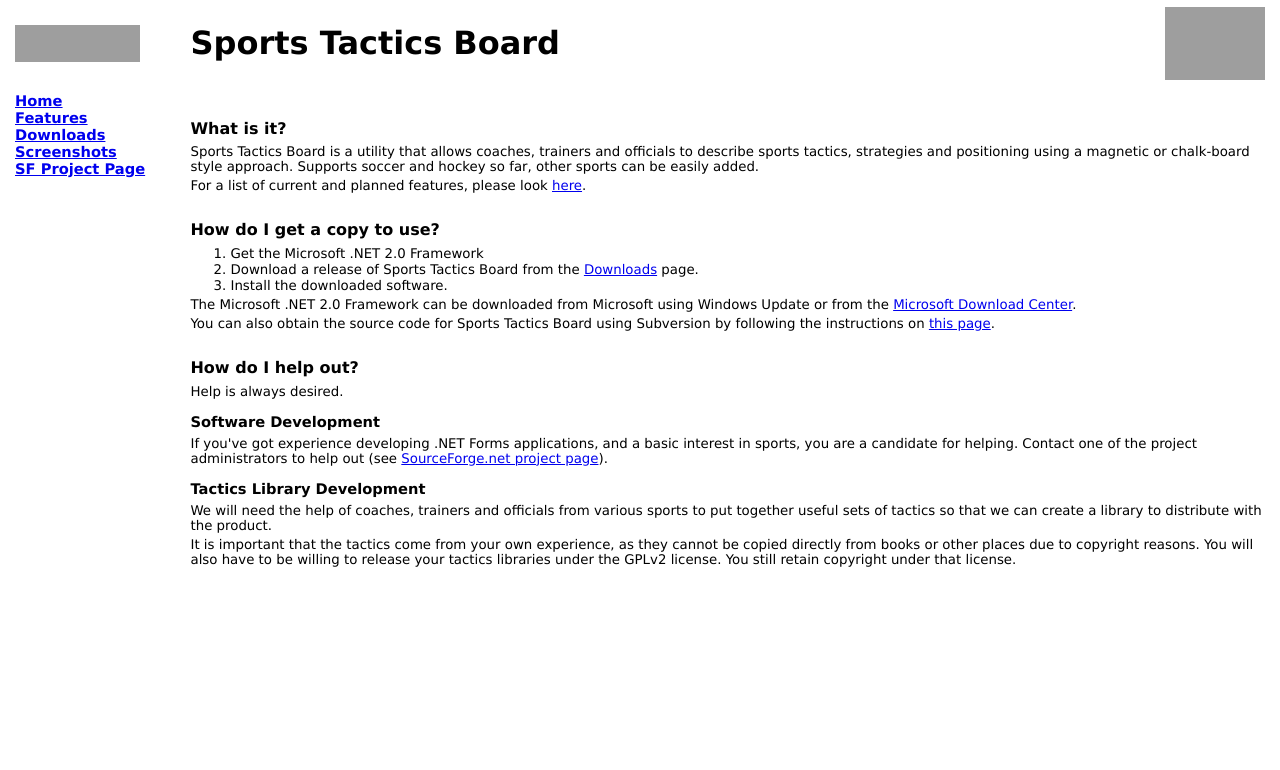
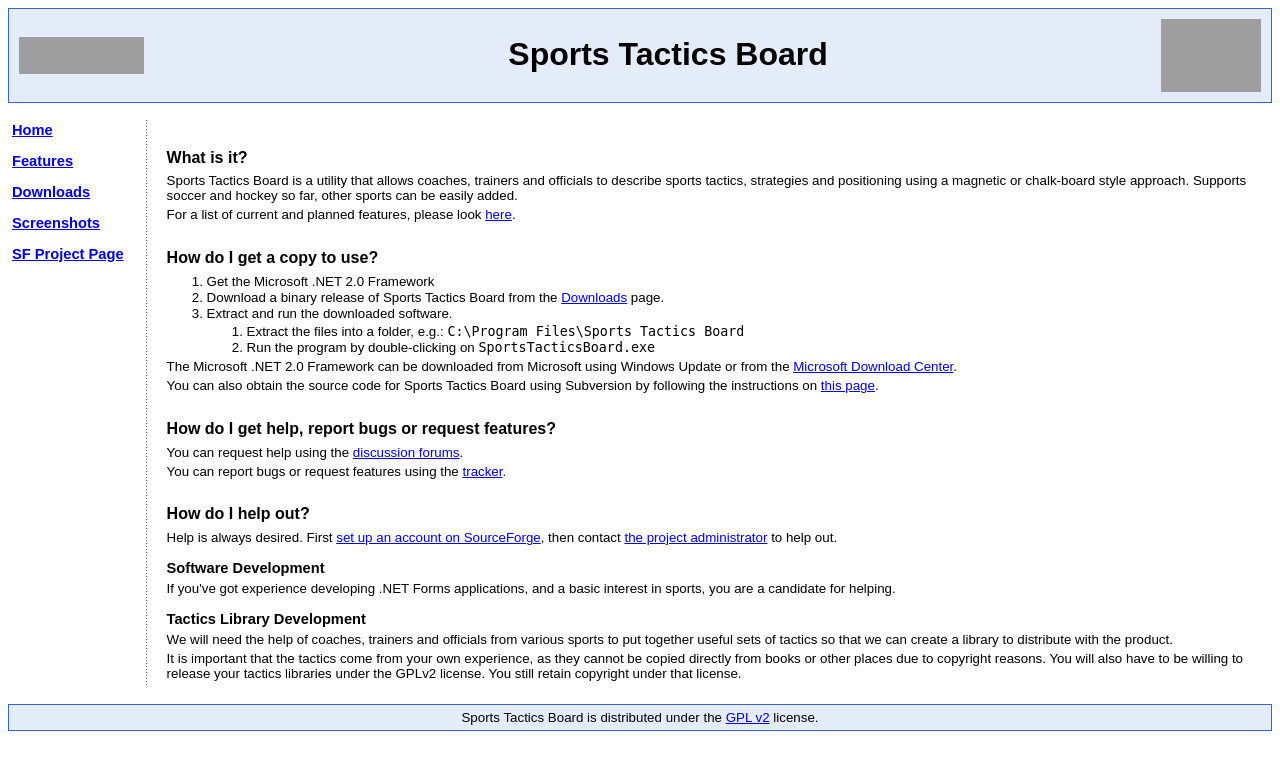
Before and after one commit to manio143/SportsTacticsBoard, a PHP site: page / in a window 1280 px wide. Shown: the top 770 px of the page. Run offline with PHP 8.4, Linux system fonts and the light colour scheme; grey boxes are pictures that could not be loaded.

Commit message:
Overhauled the web site and made it easier to maintain the index. Also made it a bit nicer to look at.

```diff
--- /dev/null
+++ b/WebSiteFiles/footer.php
@@ -0,0 +1,30 @@
+    </td>
+  </tr>
+</table>
+
+<br />
+<table width=100% border=0 cellpadding=0 cellspacing=0>
+  <tr><td bgcolor="#3366cc"><img width="1" height="1" alt=""></td></tr>
+</table>
+<table cellpadding="0" cellspacing="0" width="100%" border="0">
+  <tr bgcolor="#e5ecf9">
+    <td width="1" bgcolor="#3366cc"><img width="1" height="1" alt=""></td>
+    <td bgcolor="#e5ecf9" colspan="3"><img width="1" height="5" alt=""></td>
+    <td width="1" bgcolor="#3366cc"><img width="1" height="1" alt=""></td>
+  </tr>
+  <tr bgcolor="#e5ecf9">
+    <td width="1" bgcolor="#3366cc"><img width="1" height="1" alt=""></td>
+    <td width="5"">&nbsp;</td>
+    <td bgcolor="#e5ecf9" align="center">Sports Tactics Board is distributed under the <a href="http://www.gnu.org/copyleft/gpl.html">GPL v2</a> license.</td>
+    <td width="5"">&nbsp;</td>
+    <td width="1" bgcolor="#3366cc"><img width="1" height="1" alt=""></td>
+  </tr>
+  <tr bgcolor="#e5ecf9">
+    <td width="1" bgcolor="#3366cc"><img width="1" height="1" alt=""></td>
+    <td bgcolor="#e5ecf9" colspan="3"><img width="1" height="5" alt=""></td>
+    <td width="1" bgcolor="#3366cc"><img width="1" height="1" alt=""></td>
+  </tr>
+</table>
+<table width=100% border=0 cellpadding=0 cellspacing=0>
+  <tr><td bgcolor="#3366cc"><img width="1" height="1" alt=""></td></tr>
+</table>
--- /dev/null
+++ b/WebSiteFiles/header.php
@@ -0,0 +1,51 @@
+<table width=100% border=0 cellpadding=0 cellspacing=0>
+  <tr><td bgcolor="#3366cc"><img width="1" height="1" alt=""></td></tr>
+</table>
+<table cellpadding="0" cellspacing="0" width="100%" border="0">
+  <tr bgcolor="#e5ecf9">
+    <td width="1" bgcolor="#3366cc"><img width="1" height="1" alt=""></td>
+    <td bgcolor=#e5ecf9 colspan="7"><img width="1" height="10" alt=""></td>
+    <td width="1" bgcolor="#3366cc"><img width="1" height="1" alt=""></td>
+  </tr>
+  <tr bgcolor="#e5ecf9">
+    <td width="1" bgcolor="#3366cc"><img width="1" height="1" alt=""></td>
+    <td width="10"">&nbsp;</td>
+    <td valign="middle">
+      <a href="http://sourceforge.net"><img src="http://sflogo.sourceforge.net/sflogo.php?group_id=181975&amp;type=2" width="125" height="37" alt="SourceForge.net Logo" /></a>
+    </td>
+    <td width="10"">&nbsp;</td>
+    <td valign="middle" align="center">
+      <h1>Sports Tactics Board</h1>
+    </td>
+    <td width="10"">&nbsp;</td>
+    <td valign="middle" align="right">
+      <img src="http://sourceforge.net/dbimage.php?id=97766" width="100" height="73" alt="Small screenshot" />
+    </td>
+    <td width="10"">&nbsp;</td>
+    <td width="1" bgcolor="#3366cc"><img width="1" height="1" alt=""></td>
+  </tr>
+  <tr bgcolor="#e5ecf9">
+    <td width="1" bgcolor="#3366cc"><img width="1" height="1" alt=""></td>
+    <td bgcolor="#e5ecf9" colspan="7"><img width="1" height="10" alt=""></td>
+    <td width="1" bgcolor="#3366cc"><img width="1" height="1" alt=""></td>
+  </tr>
+</table>
+<table width=100% border=0 cellpadding=0 cellspacing=0>
+  <tr><td bgcolor="#3366cc"><img width="1" height="1" alt=""></td></tr>
+</table>
+
+<br/>
+
+<table cellpadding="2" width="100%" border="0">
+  <tr>
+    <td valign="top">
+      <a class="menu" href="/">Home</a><br /><br />
+      <a class="menu" href="features.php">Features</a><br /><br />
+      <a class="menu" href="downloads.php">Downloads</a><br /><br />
+      <a class="menu" href="screenshots.php">Screenshots</a><br /><br />
+      <a class="menu" href="http://sourceforge.net/projects/sportstacticsbd/">SF&nbsp;Project&nbsp;Page</a><br /><br />
+    </td>
+    <td width="9" valign="bottom">&nbsp;</td>
+    <td background="images/dot.gif" valign="bottom"><img src="images/dot.gif" width="1" height="1"></td>
+    <td width="9" valign="bottom">&nbsp;</td>
+    <td valign="top">
--- a/WebSiteFiles/index.htm
+++ b/WebSiteFiles/index.php
@@ -5,27 +5,10 @@
     <link rel="stylesheet" type="text/css" href="style.css" />
 </head>
 <body>
-<table cellpadding="5" width="100%" border="0">
-  <tr>
-    <td valign="middle">
-      <a href="http://sourceforge.net"><img src="http://sflogo.sourceforge.net/sflogo.php?group_id=181975&amp;type=2" width="125" height="37" alt="SourceForge.net Logo" /></a>
-    </td>
-    <td valign="middle">
-      <h1>Sports Tactics Board</h1>
-    </td>
-    <td valign="middle" align="right">
-      <img src="http://sourceforge.net/dbimage.php?id=97766" width="100" height="73" alt="Small screenshot" />
-    </td>
-  </tr>
-  <tr>
-    <td valign="top">
-      <a class="menu" href="index.htm">Home</a><br />
-      <a class="menu" href="features.htm">Features</a><br />
-      <a class="menu" href="downloads.htm">Downloads</a><br />
-      <a class="menu" href="screenshots.htm">Screenshots</a><br />
-      <a class="menu" href="http://sourceforge.net/projects/sportstacticsbd/">SF&nbsp;Project&nbsp;Page</a>
-    </td>
-    <td valign="top" colspan="2">
+
+<?php include("header.php"); ?>
+
+
       <h2>What is it?</h2>
       <p>Sports Tactics Board is a utility that allows coaches,
       trainers and officials to describe sports tactics, strategies
@@ -39,8 +22,12 @@
       <h2>How do I get a copy to use?</h2>
       <ol>
         <li>Get the Microsoft .NET 2.0 Framework</li>
-        <li>Download a release of Sports Tactics Board from the <a href="downloads.htm">Downloads</a> page.</li>
-        <li>Install the downloaded software.</li>
+        <li>Download a binary release of Sports Tactics Board from the <a href="downloads.htm">Downloads</a> page.</li>
+        <li>Extract and run the downloaded software.</li>
+          <ol>
+            <li>Extract the files into a folder, e.g.: <kbd>C:\Program Files\Sports Tactics Board</kbd></li>
+            <li>Run the program by double-clicking on <kbd>SportsTacticsBoard.exe</kbd></li>
+          </ol>
       </ol>
       <p>The Microsoft&nbsp;.NET&nbsp;2.0&nbsp;Framework can be downloaded
       from Microsoft using Windows Update or from
@@ -48,16 +35,18 @@
       <p>You can also obtain the source code for Sports Tactics Board using Subversion by
       following the instructions on <a href="http://sourceforge.net/svn/?group_id=181975">this page</a>.</p>
 
+      <h2>How do I get help, report bugs or request features?</h2>
+      <p>You can request help using the <a href="http://sourceforge.net/forum/?group_id=181975">discussion forums</a>.</p>
+      <p>You can report bugs or request features using the <a href="http://sourceforge.net/tracker/?group_id=181975">tracker</a>.</p>
 
       <h2>How do I help out?</h2>
-      <p>Help is always desired.</p>
+      <p>Help is always desired. First <a href="http://sourceforge.net/account/newuser_emailverify.php">set up an account on SourceForge</a>, then contact <a href="http://sourceforge.net/sendmessage.php?touser=322669">the project administrator</a>
+      to help out.</p>
 
       <h3>Software Development</h3>
       <p>If you've got experience
       developing .NET Forms applications, and a basic interest in sports,
-      you are a candidate for helping. Contact one of the project administrators
-      to help out (see <a href="http://sourceforge.net/projects/sportstacticsbd/">SourceForge.net
-      project page</a>).</p>
+      you are a candidate for helping. </p>
 
       <h3>Tactics Library Development</h3>
       <p>We will need the help of coaches, trainers and officials from various sports
@@ -67,8 +56,9 @@
       be copied directly from books or other places due to copyright reasons. You
       will also have to be willing to release your tactics libraries under the
       GPLv2 license. You still retain copyright under that license.</p>
-    </td>
-  </tr>
-</table>
+
+
+<?php include("footer.php"); ?>
+
 </body>
 </html>
--- a/WebSiteFiles/style.css
+++ b/WebSiteFiles/style.css
@@ -1,12 +1,14 @@
 body {
-  font-family: Verdana, Arial, Helvetica, sans-serif;
+  font-family: Arial, sans-serif;
   font-size: 10pt;
   font-style: normal;
-  margin-bottom: 0pt;
-  margin-top: 0pt;
+  margin-bottom: 6pt;
+  margin-top: 6pt;
+  margin-left: 6pt;
+  margin-right: 6pt;
 }
 p, td {
-  font-family: Verdana, Arial, Helvetica, sans-serif;
+  font-family: Arial, sans-serif;
   font-size: 10pt;
   font-style: normal;
   margin-bottom: 3pt;
@@ -21,7 +23,7 @@ li {
   margin-bottom: 1pt;
 }
 h1 {
-  font-family: Verdana, Arial, Helvetica, sans-serif;
+  font-family: Arial, sans-serif;
   font-size: 24pt;
   font-style: normal;
   font-weight: bold;
@@ -29,7 +31,7 @@ h1 {
   margin-top: 4pt;
 }
 h2 {
-  font-family: Verdana, Arial, Helvetica, sans-serif;
+  font-family: Arial, sans-serif;
   font-size: 12pt;
   font-style: normal;
   font-weight: bold;
@@ -37,7 +39,7 @@ h2 {
   margin-top: 20pt;
 }
 h3 {
-  font-family: Verdana, Arial, Helvetica, sans-serif;
+  font-family: Arial, sans-serif;
   font-size: 11pt;
   font-style: normal;
   font-weight: bold;
@@ -47,7 +49,6 @@ h3 {
 .menu {
   font-size: 11pt;
   font-weight: bold;
-  margin-right: 25pt;
 }
 img {
   border:0 black none;
```
Also changed, not shown: WebSiteFiles/downloads.php (renamed from WebSiteFiles/downloads.htm, +4 -26 lines), WebSiteFiles/features.php (renamed from WebSiteFiles/features.htm, +5 -24 lines), WebSiteFiles/screenshots.php (renamed from WebSiteFiles/screenshots.htm, +4 -25 lines), WebSiteFiles/images/dot.gif (added). Lines whose indentation alone changed are shown as unchanged.
